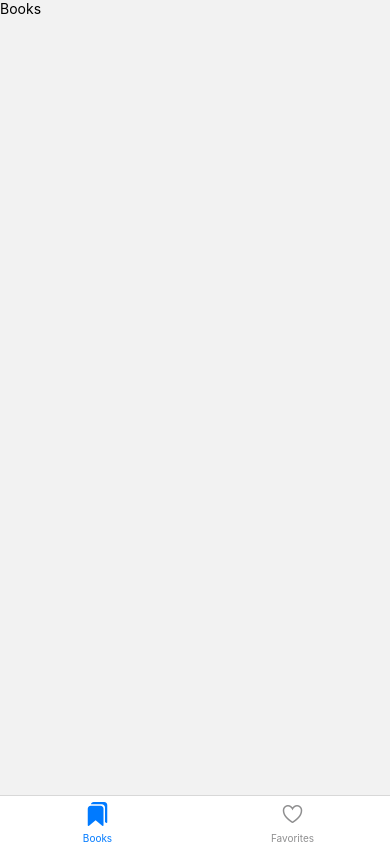
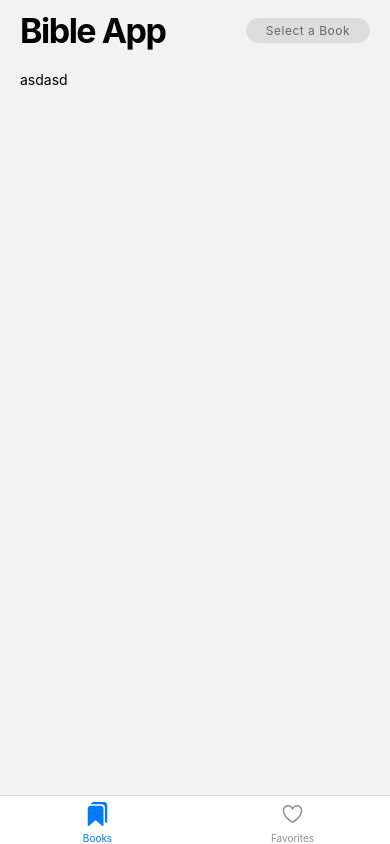
Before and after one commit to arjayosma/bibleapp, a React Native app: screen / in a window 390 px wide. Built offline with nearby package versions, Linux system fonts and the light colour scheme.

Commit message:
Add book and chapter selection modal

```diff
--- a/package.json
+++ b/package.json
@@ -14,6 +14,7 @@
     "@react-navigation/native": "^6.0.2",
     "react": "17.0.2",
     "react-native": "0.65.1",
+    "react-native-modal": "^12.1.0",
     "react-native-safe-area-context": "^3.3.0",
     "react-native-screens": "^3.5.0",
     "react-native-vector-icons": "^8.1.0"
--- /dev/null
+++ b/src/components/book-list-item/index.js
@@ -0,0 +1,38 @@
+import React from 'react';
+import {StyleSheet, Text, View} from 'react-native';
+
+export default ({book, chapters}) => {
+  return (
+    <View style={styles.listItem}>
+      <View style={styles.container}>
+        <Text style={styles.bookTitle}>{book}</Text>
+        <Text style={styles.bookChapters}>{chapters} Chapter(s)</Text>
+      </View>
+    </View>
+  );
+};
+
+const styles = StyleSheet.create({
+  bookChapters: {
+    color: '#666',
+    fontSize: 12,
+  },
+  bookTitle: {
+    fontSize: 18,
+    fontWeight: 'bold',
+    marginRight: 10,
+  },
+  container: {
+    alignItems: 'center',
+    backgroundColor: '#eee',
+    borderRadius: 5,
+    flex: 1,
+    flexDirection: 'row',
+    justifyContent: 'space-between',
+    paddingHorizontal: 20,
+    paddingVertical: 10,
+  },
+  listItem: {
+    marginBottom: 5,
+  },
+});
--- /dev/null
+++ b/src/components/book-selector/index.js
@@ -0,0 +1,95 @@
+import React, {useState} from 'react';
+import {
+  ScrollView,
+  StyleSheet,
+  Text,
+  TouchableOpacity,
+  useWindowDimensions,
+  View,
+} from 'react-native';
+import Modal from 'react-native-modal';
+
+import books from '../../data/bible-books.json';
+import BookListItem from '../book-list-item';
+
+export default ({onSelect}) => {
+  const {height} = useWindowDimensions();
+  const [book, setBook] = useState('Select a Book');
+  const [scrollOffset, setScrollOffset] = useState(null);
+  const [showModal, setModalState] = useState(false);
+
+  const handleOnScroll = event => {
+    setScrollOffset(event.nativeEvent.contentOffset.y);
+  };
+
+  const toggleModal = () => {
+    setModalState(!showModal);
+  };
+
+  return (
+    <>
+      <TouchableOpacity onPress={toggleModal}>
+        <View style={styles.container}>
+          <Text style={styles.text}>{book}</Text>
+        </View>
+      </TouchableOpacity>
+      <Modal
+        isVisible={showModal}
+        onBackdropPress={toggleModal}
+        onSwipeComplete={toggleModal}
+        propagateSwipe={true}
+        scrollOffset={scrollOffset}
+        scrollOffsetMax={100}
+        style={styles.modal}>
+        <View style={[styles.scrollableModal, {height: height * 0.8}]}>
+          <Text style={styles.modalTitle}>
+            Select a Book and a Chapter to read
+          </Text>
+          <ScrollView onScroll={handleOnScroll} scrollEventThrottle={16}>
+            {books.map((book, index) => (
+              <BookListItem
+                key={index}
+                book={book.name}
+                chapters={book.chapters}
+              />
+            ))}
+          </ScrollView>
+        </View>
+      </Modal>
+    </>
+  );
+};
+
+const styles = StyleSheet.create({
+  container: {
+    alignItems: 'center',
+    flex: 1,
+    justifyContent: 'center',
+  },
+  modal: {
+    justifyContent: 'flex-end',
+    margin: 0,
+  },
+  modalTitle: {
+    fontSize: 20,
+    fontWeight: 'bold',
+    letterSpacing: 0.15,
+    marginBottom: 20,
+    textAlign: 'center',
+  },
+  scrollableModal: {
+    backgroundColor: '#fff',
+    borderTopEndRadius: 20,
+    borderTopStartRadius: 20,
+    padding: 20,
+  },
+  text: {
+    backgroundColor: '#ddd',
+    borderRadius: 50,
+    color: '#666',
+    fontSize: 12,
+    letterSpacing: 0.5,
+    paddingHorizontal: 20,
+    paddingVertical: 5,
+  },
+});
--- /dev/null
+++ b/src/components/header-title/index.js
@@ -0,0 +1,14 @@
+import React from 'react';
+import {StyleSheet, Text} from 'react-native';
+
+export default ({title}) => {
+  return <Text style={styles.headerTitle}>{title}</Text>;
+};
+
+const styles = StyleSheet.create({
+  headerTitle: {
+    fontSize: 34,
+    fontWeight: 'bold',
+    letterSpacing: -1.5,
+  },
+});
--- a/src/screens/Books.js
+++ b/src/screens/Books.js
@@ -1,10 +1,43 @@
 import React from 'react';
-import {ScrollView, Text} from 'react-native';
+import {ScrollView, StyleSheet, Text, View} from 'react-native';
+import {SafeAreaView} from 'react-native-safe-area-context';
+
+import BookSelector from '../components/book-selector';
+import HeaderTitle from '../components/header-title';
 
 export default () => {
   return (
-    <ScrollView contentInsetAdjustmentBehavior="automatic">
-      <Text>Books</Text>
-    </ScrollView>
+    <SafeAreaView style={styles.safeAreaView}>
+      <View style={styles.header}>
+        <HeaderTitle title="Bible App" />
+        <BookSelector />
+      </View>
+      <ScrollView
+        contentInsetAdjustmentBehavior="automatic"
+        style={styles.container}>
+        <Text>asdasd</Text>
+      </ScrollView>
+    </SafeAreaView>
   );
 };
+
+const styles = StyleSheet.create({
+  // Safe area view styles
+  safeAreaView: {
+    flex: 1,
+    justifyContent: 'center',
+  },
+  // Screen container styles
+  container: {
+    flex: 1,
+    paddingHorizontal: 20,
+    paddingVertical: 10,
+  },
+  // App header styles
+  header: {
+    flexDirection: 'row',
+    justifyContent: 'space-between',
+    paddingHorizontal: 20,
+    paddingVertical: 10,
+  },
+});
```
Also changed, not shown: 2 other files (tests, documents, lock files or other folders).
